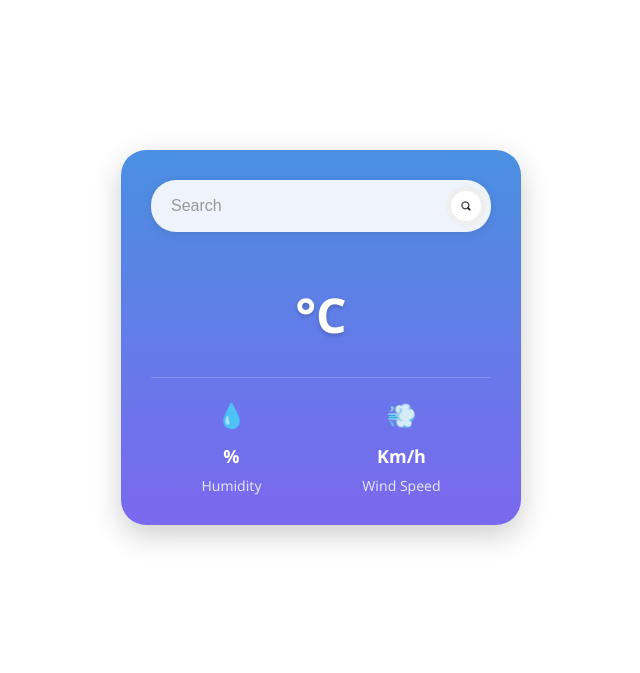
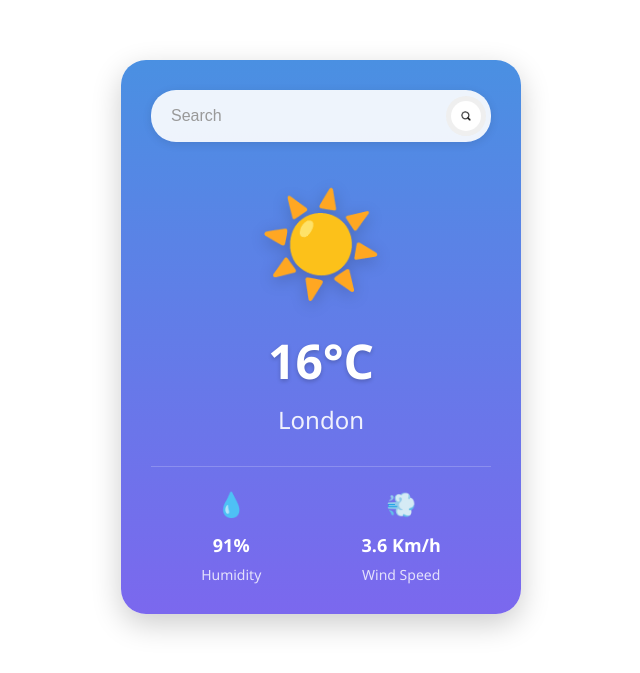
Before and after one commit to Athiganesh29/Weathersite, a React (Vite) app: page / in a window 1280 px wide. Shown: the part 163-836 px from the top of the page, without its empty margins (319-959 px from the left). Built offline with nearby package versions, Linux system fonts and the light colour scheme; no server answers.

Commit message:
vercel deployment

```diff
--- a/index.html
+++ b/index.html
@@ -1,14 +1,17 @@
 <!-- filepath: d:\Weatherapp\weatherapp\index.html -->
 <!doctype html>
 <html lang="en">
+
 <head>
   <meta charset="UTF-8" />
-    <link rel="icon" type="image/jpeg" href="/weather-icon.jpeg" />
+  <link rel="icon" type="image/svg+xml" href="/vite.svg" />
   <meta name="viewport" content="width=device-width, initial-scale=1.0" />
   <title>WeatherApp</title>
 </head>
+
 <body>
   <div id="root"></div>
   <script type="module" src="/src/main.jsx"></script>
 </body>
+
 </html>
--- a/src/Weather/Weather.jsx
+++ b/src/Weather/Weather.jsx
@@ -1,75 +1,42 @@
 import searchIcon from '../assets/searchicon.jpeg'
 import './Weather.css'
-import { useEffect, useState, useRef } from 'react'
-import React from 'react'
+import img from '../assets/sun.png'
 
 const Weather = () => {
-  const inputref=useRef()
-  const [weatherData, setWeatherData] = useState(false);
-  const allicon={
-    "01d": "☀️",
-    "02d": "⛅",
-    "03d": "☁️",
-    "04d": "☁",
-    "09d": "🌧️",
-    "10d": "🌧️",
-    "11d": "🌩️",
-    "13d": "❄️",
-    "50d": "🌫️",
-  }
-
- const search= async(city) => {
-  try {
-    const url = `https://api.openweathermap.org/data/2.5/weather?q=${city}&units=metrics&appid=${import.meta.env.VITE_APP_ID}&units=metric`;
-;
-    const response = await fetch(url);
-    const data = await response.json();
-    const icon=allicon[data.weather[0].icon] || "☀️";
-    setWeatherData({
-      temp:  Math.floor(data.main.temp),
-      city:data.name,
-      humidity:data.main.humidity,
-      windSpeed:data.wind.speed,
-      icon:icon,
-    })
-  } catch (error) {
-    alert('Please enter a valid city name');
-  }
-
- }
- useEffect(() => {
-  search('chennai');}, []);
-
-
   return (
     <div className="weather-container">
       <div className="weather-card">
+        {/* Search Bar */}
         <div className="search-section">
           <div className="search-bar">
-            <input ref={inputref} type="text" placeholder="Search" />
-            <button  onClick={() => search(inputref.current.value)} className="search-button">
+            <input type="text" placeholder="Search" />
+            <button className="search-button">
               <img src={searchIcon} alt="search" />
             </button>
           </div>
         </div>
+
+        {/* Weather Icon */}
         <div className="weather-icon">
-          <div className="sun-icon">{weatherData.icon}</div>
+          <div className="sun-icon">☀️</div>
         </div>
 
-        <div className="temperature">{weatherData.temp}°C</div>
+        {/* Temperature */}
+        <div className="temperature">16°C</div>
 
+        {/* Location */}
+        <div className="location">London</div>
 
-        <div className="location">{weatherData.city}</div>
-
+        {/* Weather Details */}
         <div className="weather-details">
           <div className="detail-item">
             <div className="detail-icon">💧</div>
-            <div className="detail-value">{weatherData.humidity}%</div>
+            <div className="detail-value">91%</div>
             <div className="detail-label">Humidity</div>
           </div>
           <div className="detail-item">
             <div className="detail-icon">💨</div>
-            <div className="detail-value">{weatherData.windSpeed} Km/h</div>
+            <div className="detail-value">3.6 Km/h</div>
             <div className="detail-label">Wind Speed</div>
           </div>
         </div>
--- a/vite.config.js
+++ b/vite.config.js
@@ -3,6 +3,16 @@ import react from '@vitejs/plugin-react'
 
 // https://vite.dev/config/
 export default defineConfig({
-  base: '/', // ✅ Essential for Vercel deployment
+  base: '/',
   plugins: [react()],
+  build: {
+    outDir: 'dist',
+    assetsDir: 'assets',
+    sourcemap: false,
+    rollupOptions: {
+      output: {
+        manualChunks: undefined
+      }
+    }
+  }
 })
```
Also changed, not shown: vercel.json. Lines whose indentation alone changed are shown as unchanged.
